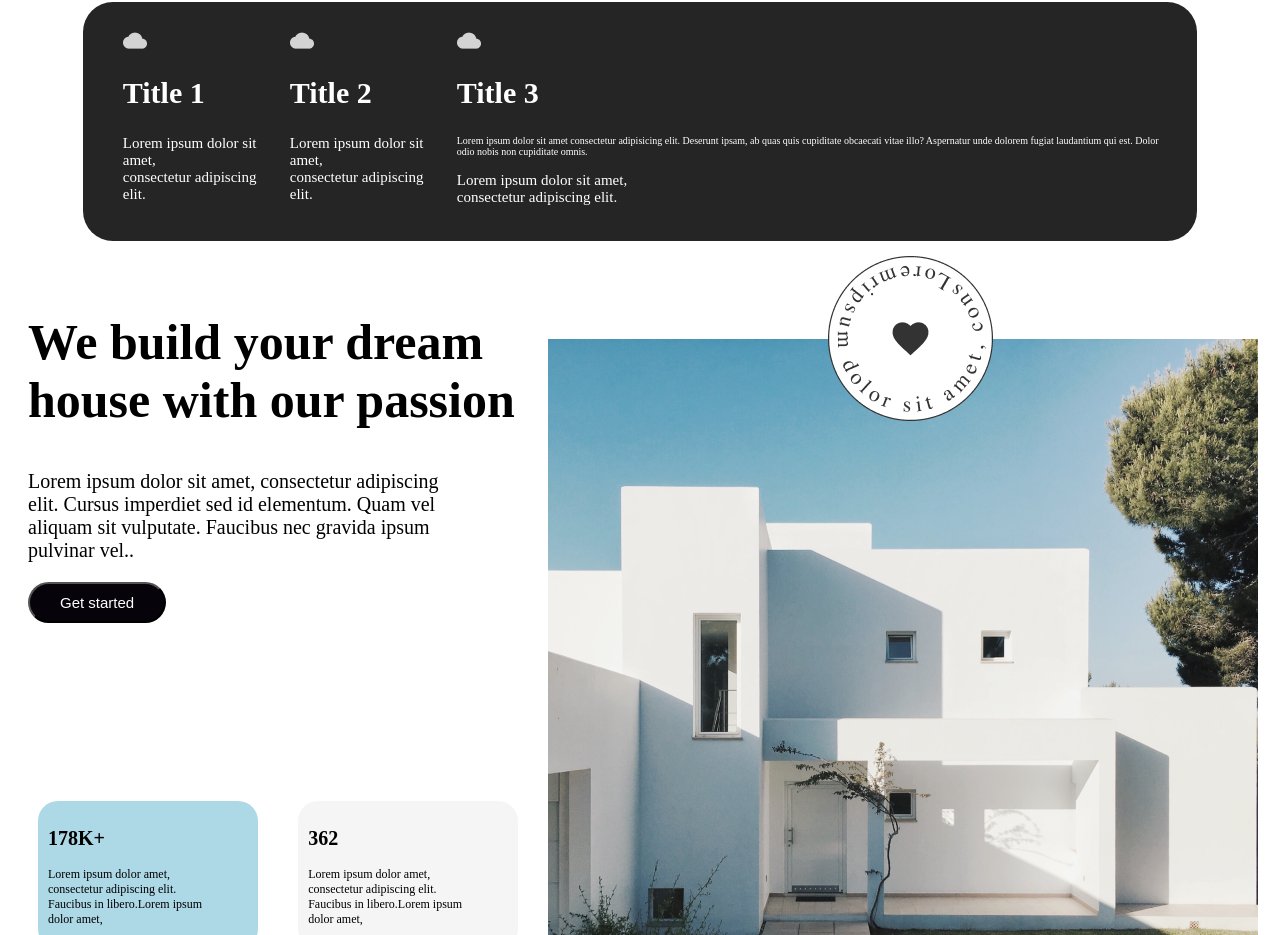
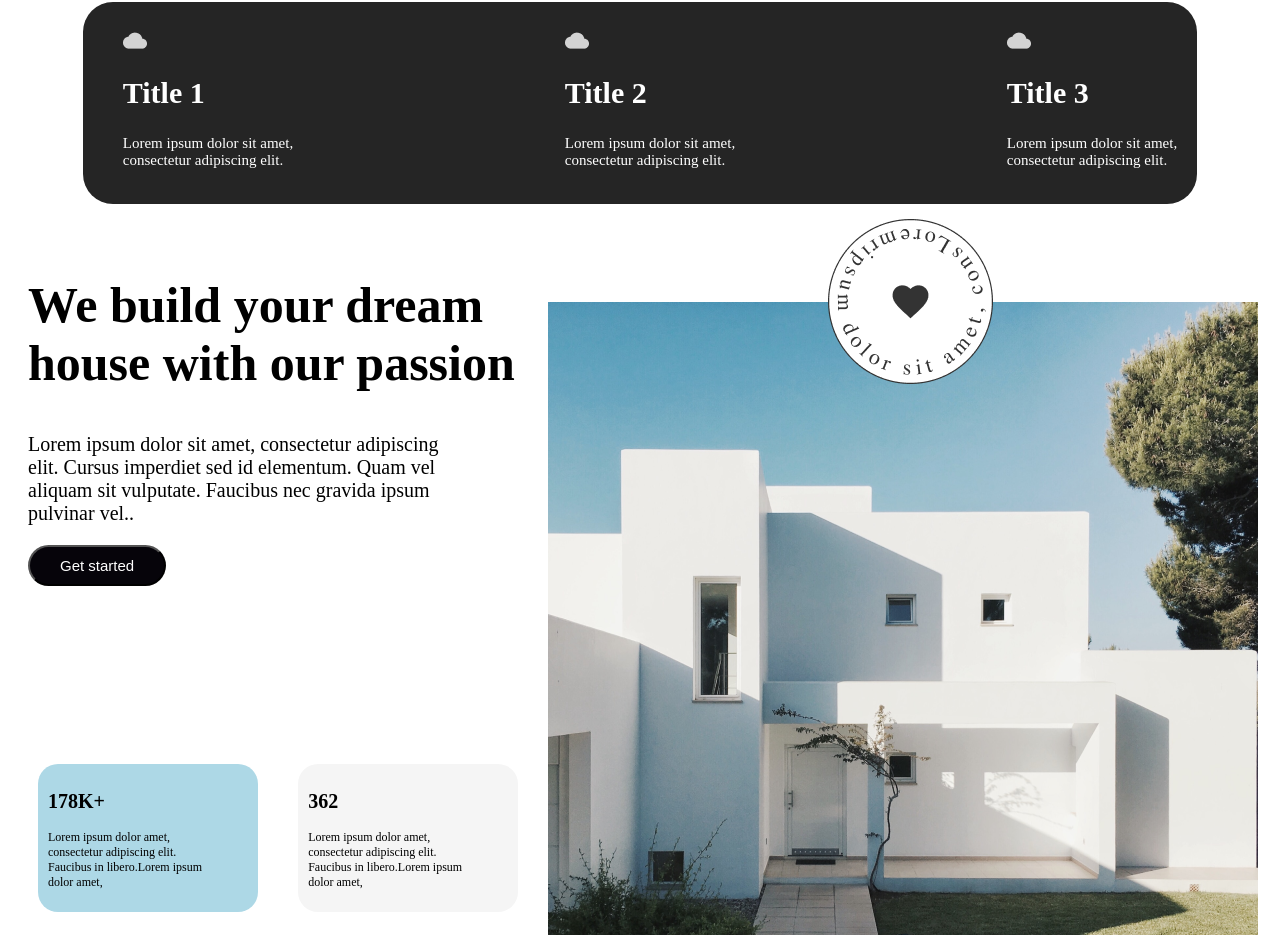
Before and after one commit to jorgemc94/Landing-2, a plain HTML site: page index.html in a window 1280 px wide. Shown: the part 854-1789 px from the top of the page. Drawn offline with Linux system fonts and the light colour scheme.

Commit message:
ADD solution error

```diff
--- a/index.html
+++ b/index.html
@@ -33,7 +33,6 @@
                 <article class="list__article__content">
                     <img class="list__article__content__cloud" src="imagenes/Cloud.png" alt="cloud">
                     <h2 class="list__article__content__title">Title 3</h2>
-                    <p>Lorem ipsum dolor sit amet consectetur adipisicing elit. Deserunt ipsam, ab quas quis cupiditate obcaecati vitae illo? Aspernatur unde dolorem fugiat laudantium qui est. Dolor odio nobis non cupiditate omnis.</p>
                     <p class="list__article__content__description">Lorem ipsum dolor sit amet,<br>consectetur adipiscing elit.</p>
                 </article>
             </section>
```
